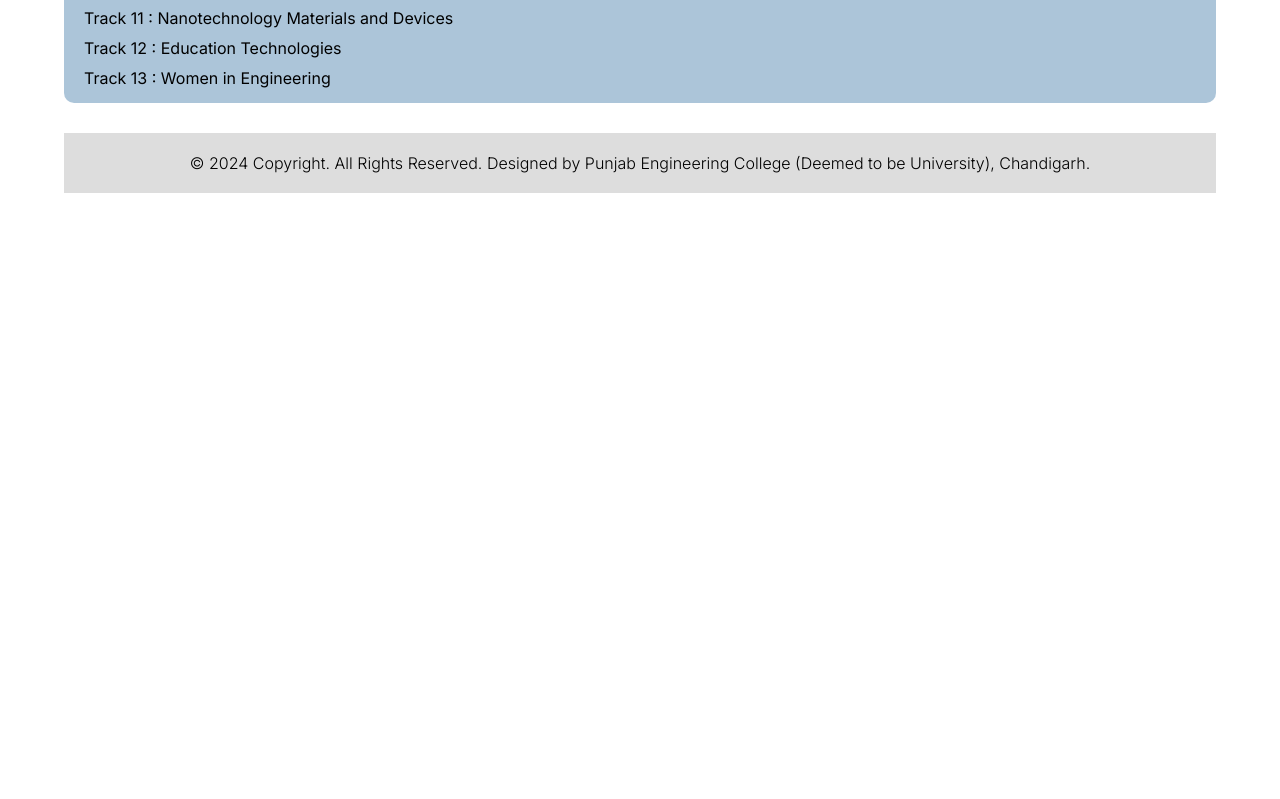
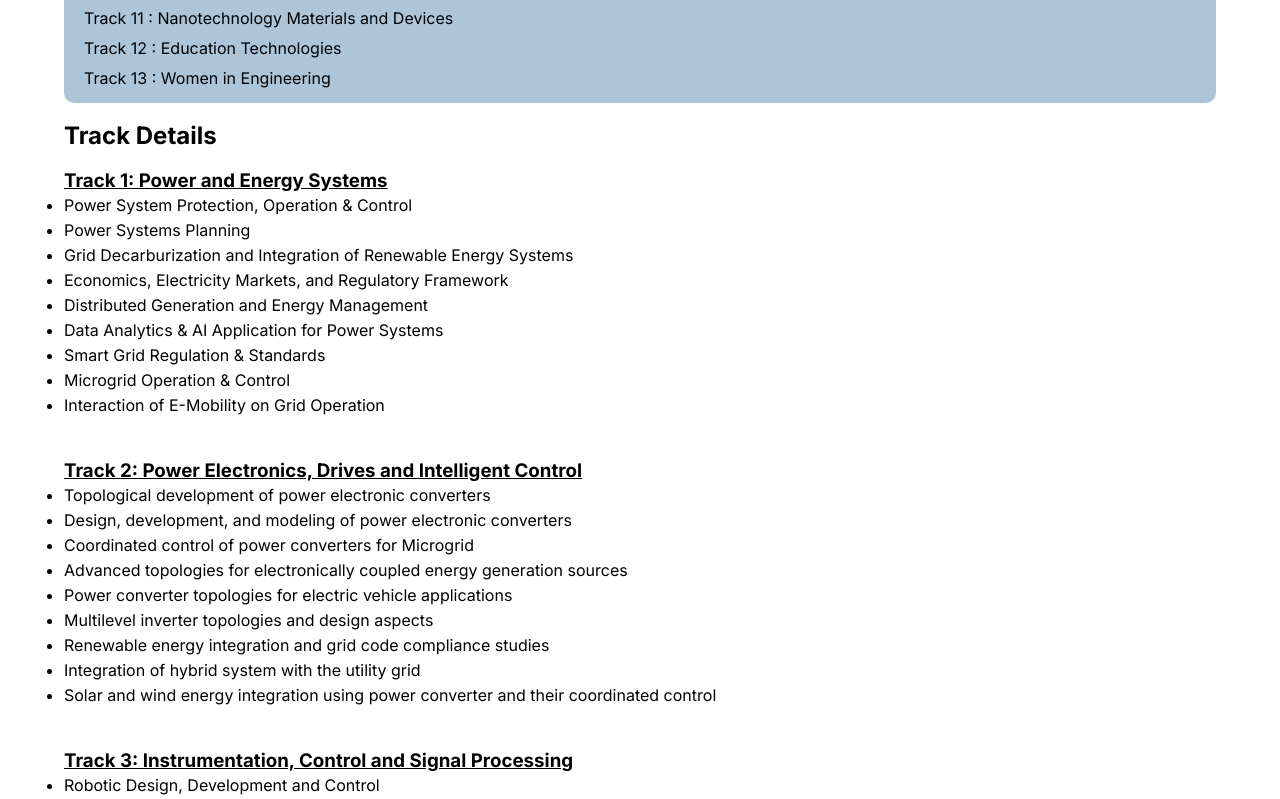
Before and after one commit to MayankGuptaPEC/indiscon-2024, a Next.js app: page /call-for-papers in a window 1280 px wide. Shown: the part 721-1520 px from the top of the page. Before the commit the page ends 914 px from the top, so only its background shows below. Built offline with nearby package versions, Linux system fonts and the light colour scheme.

Commit message:
Update speakers and tracks data

```diff
--- a/src/data/speakers.js
+++ b/src/data/speakers.js
@@ -4,6 +4,12 @@ export const SPEAKERS = [
         image: "/assets/speakers/aimin.png",
         designation: "Professor of Nanoelectronics, EEE - Academic & Research",
         link: "https://research.manchester.ac.uk/en/persons/a.song",
+    },
+    {
+        name: "Mr. Anant Dev Tyagi",
+        designation: "Senior Specialist, R&D function, Ericsson LMI (Ireland)",
+        image: "/assets/speakers/anant.jpg",
+        link: "",
     },
     {
         name: "Gian Carlo Cardarilli",
--- a/src/data/tracks.js
+++ b/src/data/tracks.js
@@ -1,6 +1,6 @@
 export const TRACKS = [
     {
-        track: "Track 1: Power and Energy Systems (Modified Title for Track-1)",
+        track: "Track 1: Power and Energy Systems",
         topics: [
             "Power System Protection, Operation & Control",
             "Power Systems Planning",
--- a/src/pages/call-for-papers.js
+++ b/src/pages/call-for-papers.js
@@ -1,6 +1,7 @@
 import PageLayout from "@/components/layout/PageLayout";
 import React from "react";
 import styles from "@/styles/pages/call_for_papers.module.scss";
+import { TRACKS } from "@/data/tracks";
 
 function CallForPapers() {
     return (
@@ -60,6 +61,21 @@ function CallForPapers() {
                     Track 13 : Women in Engineering
                 </p>
             </div>
+
+            <h2 className={styles.subheading}>Track Details</h2>
+
+            {TRACKS.map(({ track, topics }, i) => {
+                return (
+                    <div key={i} className={styles.tracks}>
+                        <h3><u>{track}</u></h3>
+                        <ul>
+                            {topics.map((topic, j) => {
+                                return <li key={j}>{topic}</li>;
+                            })}
+                        </ul>
+                    </div>
+                );
+            })}
         </PageLayout>
     );
 }
--- a/src/styles/pages/call_for_papers.module.scss
+++ b/src/styles/pages/call_for_papers.module.scss
@@ -64,3 +64,8 @@
         margin: 10px 0;
     }
 }
+
+.tracks {
+    margin: 20px 0;
+    line-height: 25px;
+}
--- a/src/styles/pages/speakers.module.scss
+++ b/src/styles/pages/speakers.module.scss
@@ -33,7 +33,7 @@
     }
 
     .card {
-        margin: 0 20px;
+        margin: 20px 20px;
         display: flex;
         flex-direction: column;
         align-items: center;
@@ -53,6 +53,7 @@
 
         .designation {
             text-align: center;
+            font-size: 12px;
         }
         a {
             color: $acm-primary;
```
Also changed, not shown: public/assets/speakers/anant.jpg (added).
